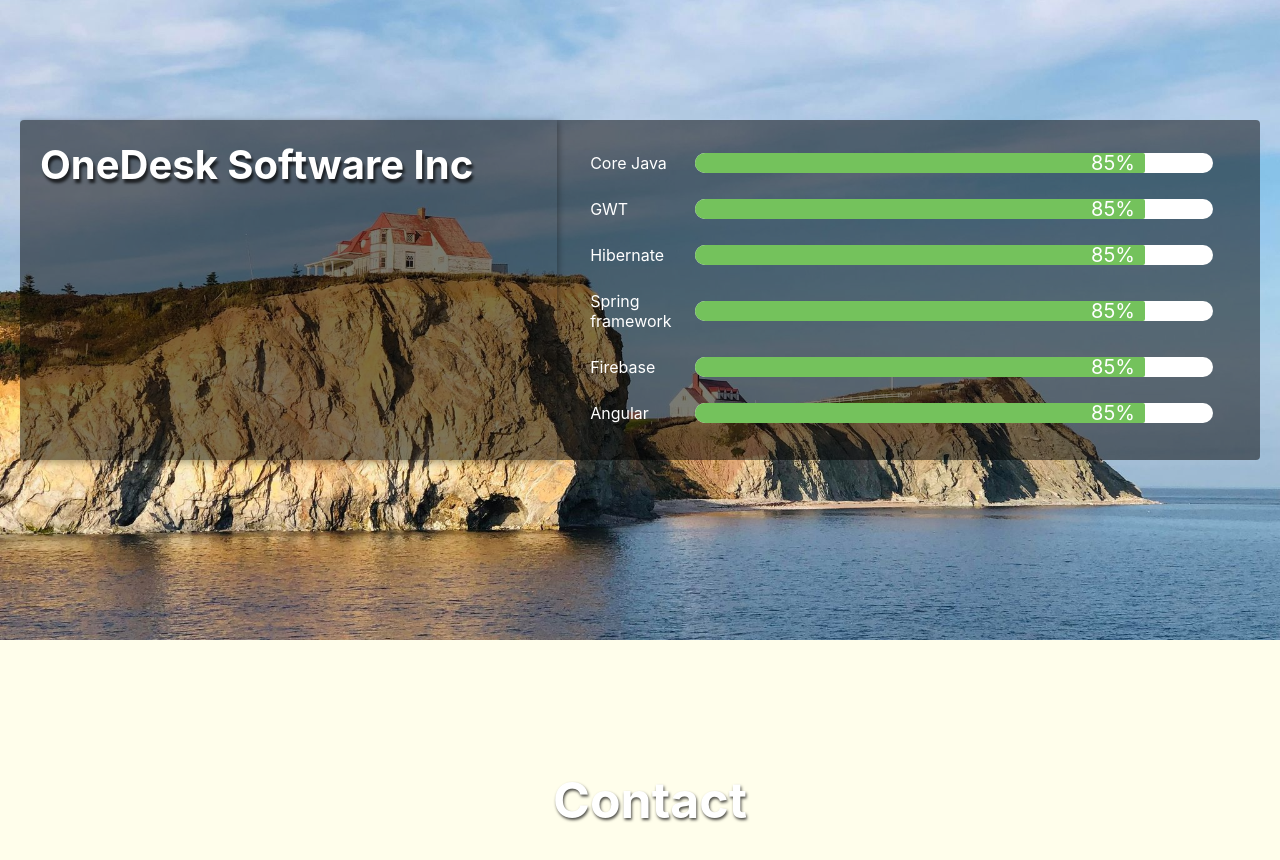
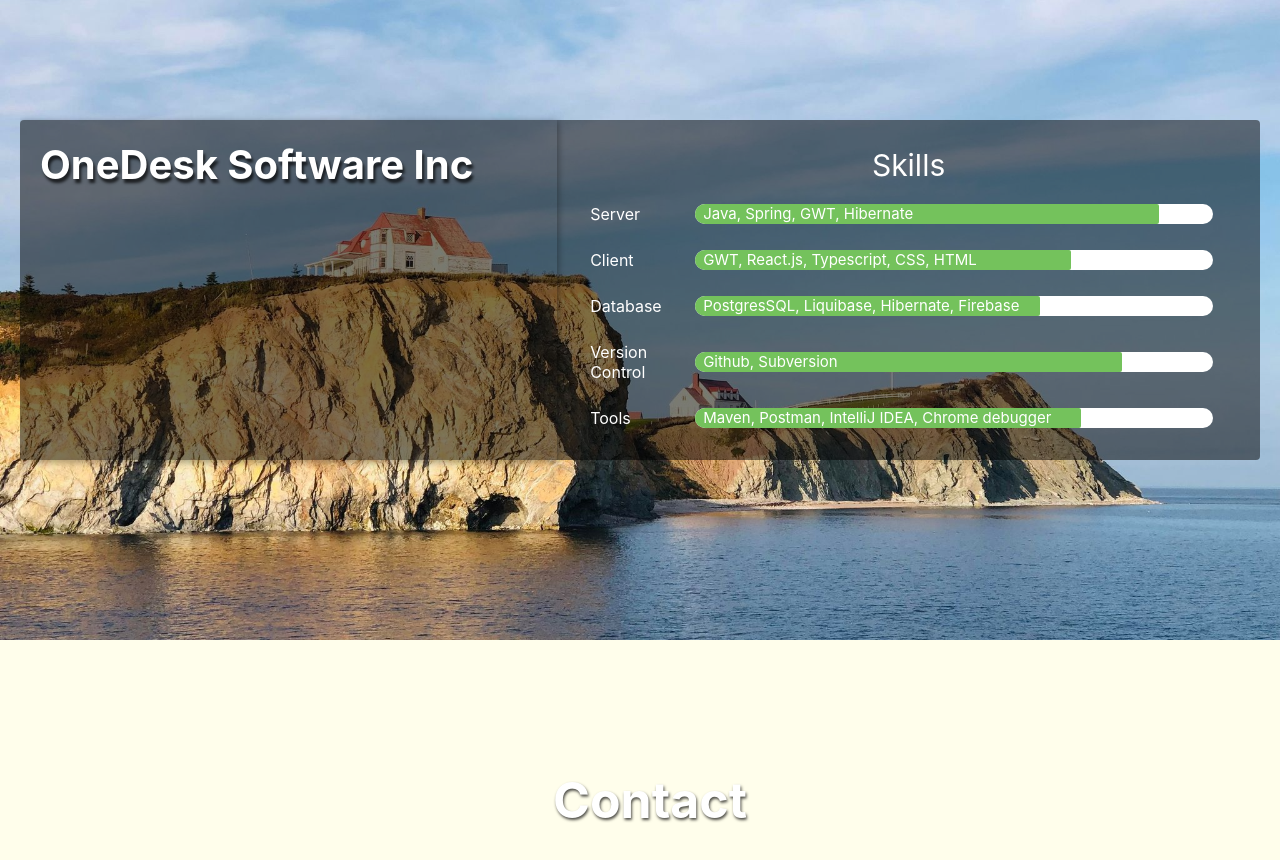
Before and after one commit to Bowen8888/BowenPage, a React (Create React App) app in the folder bowentian/: page / in a window 1280 px wide. Shown: the part 2560-3420 px from the top of the page. Built offline with nearby package versions, Linux system fonts and the light colour scheme.

Commit message:
Career section update

```diff
--- a/bowentian/src/FancyComponents/CareerProgression.js
+++ b/bowentian/src/FancyComponents/CareerProgression.js
@@ -11,12 +11,14 @@
     render() {
         return (
             <div className="CareerProgressionContainer">
-                <ProgressBar label="Core Java" progress="85%"/>
-                <ProgressBar label="GWT" progress="85%"/>
-                <ProgressBar label="Hibernate" progress="85%"/>
-                <ProgressBar label="Spring framework" progress="85%"/>
-                <ProgressBar label="Firebase" progress="85%"/>
-                <ProgressBar label="Angular" progress="85%"/>
+                <div className="CareerProgressionLabel">
+                    Skills
+                </div>
+                <ProgressBar label="Server" progress="88%" content="Java, Spring, GWT, Hibernate"/>
+                <ProgressBar label="Client" progress="71%" content="GWT, React.js, Typescript, CSS, HTML"/>
+                <ProgressBar label="Database" progress="65%" content="PostgresSQL, Liquibase, Hibernate, Firebase"/>
+                <ProgressBar label="Version Control" progress="81%" content="Github, Subversion"/>
+                <ProgressBar label="Tools" progress="73%" content="Maven, Postman, IntelliJ IDEA, Chrome debugger"/>
             </div>
         );
     }
--- a/bowentian/src/FancyComponents/ProgressBar.js
+++ b/bowentian/src/FancyComponents/ProgressBar.js
@@ -8,7 +8,8 @@
 
         this.state = {
             progress: props.progress,
-            label: props.label
+            label: props.label,
+            content: props.content
         }
 
     }
@@ -23,7 +24,7 @@
                     <div className="ProgressBarBarSection" style={{
                         width: this.state.progress
                     }}>
-                        {this.state.progress}
+                        {this.state.content}
                     </div>
                 </div>
             </div>
--- a/bowentian/src/FancyComponents/css/CareerProgression.css
+++ b/bowentian/src/FancyComponents/css/CareerProgression.css
@@ -1,6 +1,13 @@
 .CareerProgressionContainer {
     display: flex;
     flex-direction: column;
+}
+
+.CareerProgressionLabel {
+    display: flex;
+    justify-content: center;
+    color: white;
+    font-size: 30px;
 }
 
 .bg-CareerBar {
--- a/bowentian/src/FancyComponents/css/ProgressBar.css
+++ b/bowentian/src/FancyComponents/css/ProgressBar.css
@@ -23,10 +23,10 @@
 .ProgressBarBarSection {
     background-color: rgb(116, 194, 92);
     color: white;
-    text-align: right;
-    line-height: 1em;
-    font-size: 20px;
+    text-align: left;
+    /* line-height: 1em; */
+    font-size: 15px;
     border-radius: 0 2px 2px 0px;
     height: 100%;
-    padding-right: 10px;
+    padding-left: 8px;
 }
--- a/bowentian/src/HelperComponents/css/TransparentTextComponent.css
+++ b/bowentian/src/HelperComponents/css/TransparentTextComponent.css
@@ -4,7 +4,7 @@
     border-top-right-radius: 4px;
     display: flex;
     flex-direction: column;
-    justify-content: space-between;
+    justify-content: center;
     padding: 20px;
     background-size: cover;
     height: 300px;
```
